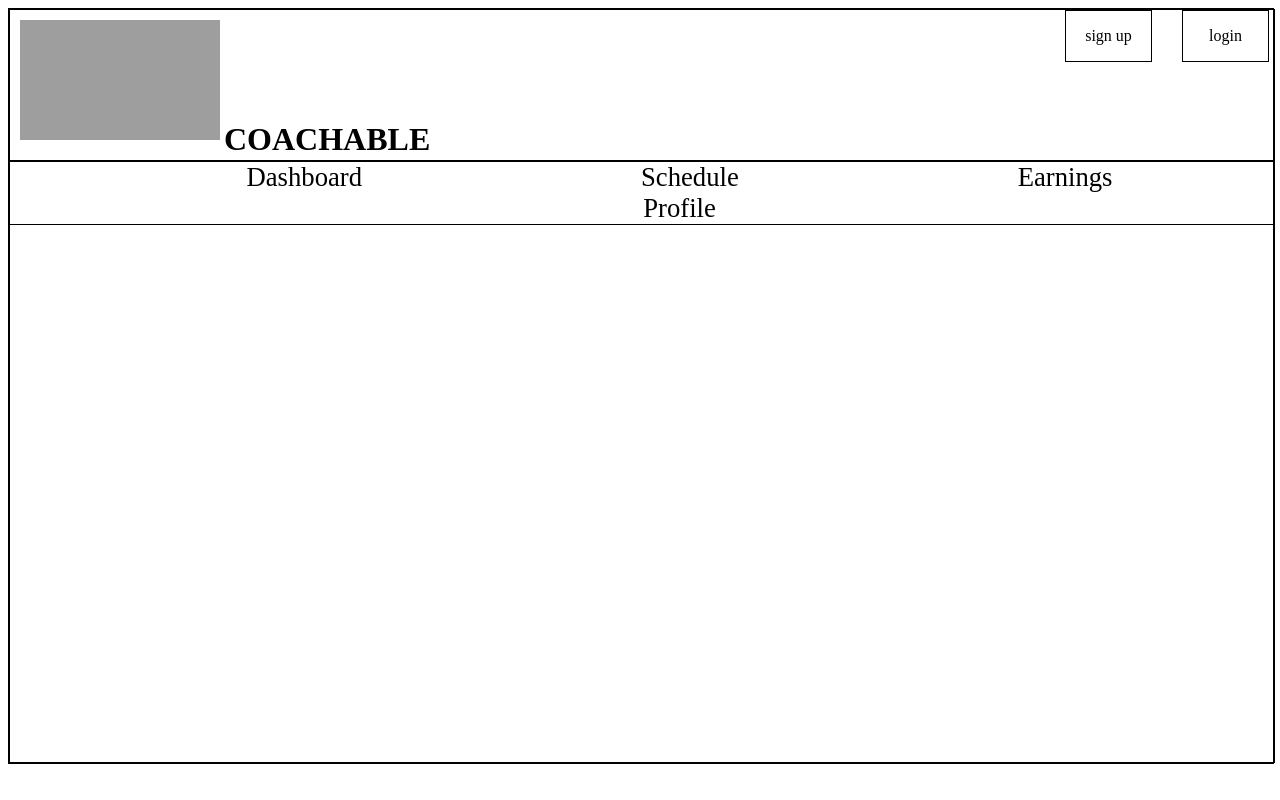
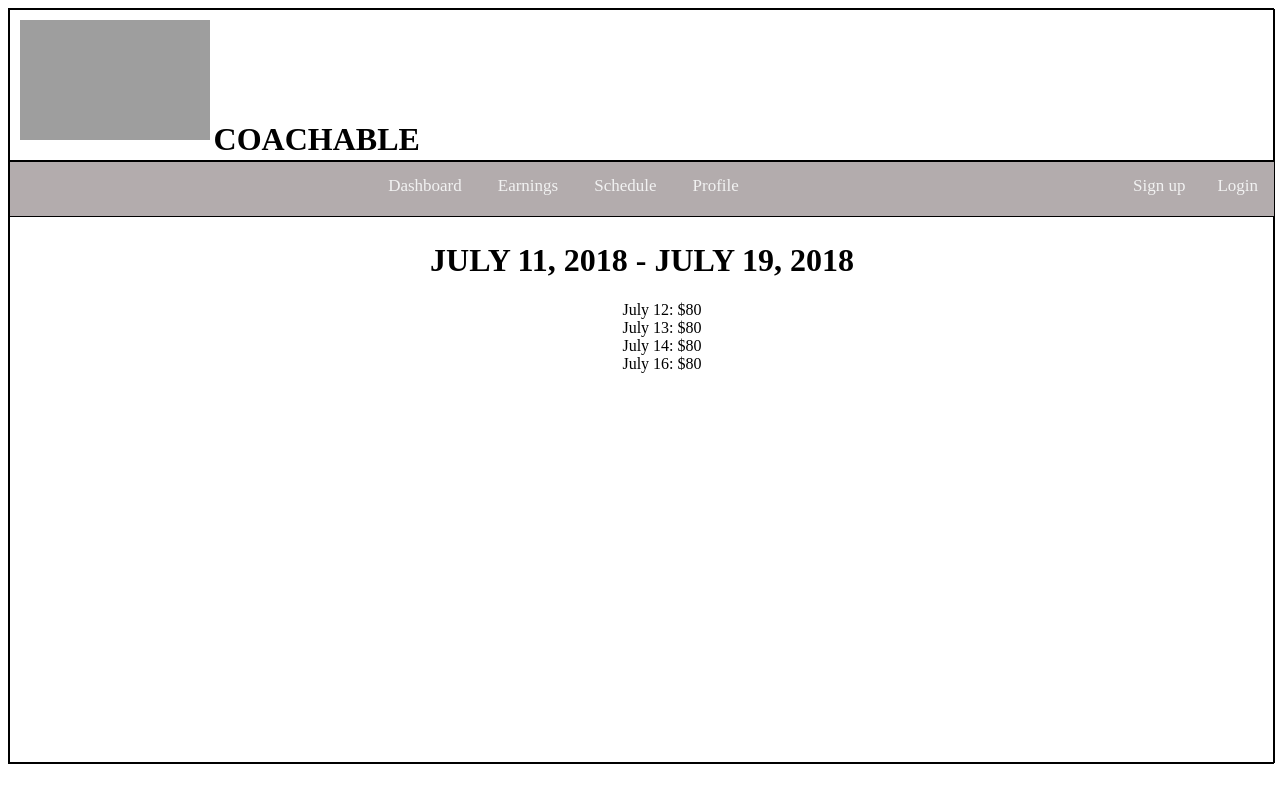
Before and after one commit to joecof/coachable, a website: page earnings.html in a window 1280 px wide. Drawn offline with Linux system fonts and the light colour scheme; grey boxes are pictures that could not be loaded.

Commit message:
updated nav bar on earnings page

```diff
--- a/earnings.html
+++ b/earnings.html
@@ -2,6 +2,8 @@
 <html>
     <head>
         <meta charset = "utf-8">
+        <meta name="viewport" content="width=device-width, initial-scale=1">
+
         <link href = "earnings_style.css" rel = "stylesheet">
     </head>
     <body>
@@ -9,19 +11,26 @@
             <div id = "header">
                 <img id = "logo" src = "https://image.freepik.com/free-icon/x-circle_318-2105.jpg" alt = "logo image"/>
                 <h1 id = "title">COACHABLE</h1>
-                <div id = "login"> <p> login </p></div>
-                <div id = "signup"> <p> sign up</p></div>
             </div>
 
             <div id = "content">
-                <div id = "menu">
-                        <ul>
-                            <li a href = "#dash">Dashboard</li>
-                            <li a href = "#schedule">Schedule</li>
-                            <li a href = "#earnings">Earnings</li>
-                            <li a href = "#profile">Profile</li>
-                        </ul>
-                    </div>
+                <div id = "menu" class = "menu">
+                    <a href="dashboard">Dashboard</a>
+                    <a href="earnings">Earnings</a>
+                    <a href="schedule">Schedule</a>
+                    <a href="profile">Profile</a>
+                    <a id="login" href="login">Login</a>
+                    <a id="signup" href="signup">Sign up</a>
+                </div>
+                <div id = contentPost>
+                    <h1>JULY 11, 2018 - JULY 19, 2018</h1>
+                    <ul>
+                        <li>July 12: $80</li>
+                        <li>July 13: $80</li>
+                        <li>July 14: $80</li>
+                        <li>July 16: $80</li>
+                    </ul>
+                </div>
             </div>
 
             <div id = "footer">
--- a/earnings_style.css
+++ b/earnings_style.css
@@ -18,7 +18,7 @@
     padding-bottom:10px;
     padding-left:10px;
     height: 80%;
-    width: 200px;
+    width: 15%;
 }
 
 #title {
@@ -26,28 +26,11 @@
     width: 300px;
 }
 
-#login {
-    float:right;
-    border: 1px solid black;
-    margin-right:5px;
-    width: 85px;
-    height: 50px;
-    text-align:center;
-}
-
-#signup {
-    float:right;
-    margin-right:30px;
-    border: 1px solid black;
-    width: 85px;
-    height: 50px;
-    text-align:center;
-}
-
 #content {
     width: 100%;
     height: 600px;
     border: 1px solid black;
+    text-align:center;
 }
 
 #menu {
@@ -56,27 +39,51 @@
     display: inline-block;
 }
 
-ul {
-    list-style-type:none;
-
-    text-align:center;
-    margin: 0;
-    padding: 0;
+.menu {
+    overflow:hidden;
+    background-color:rgb(179, 172, 173);
 }
 
-li {
+.menu a {
+    display: inline-block;
+    color:#f2f2f2;
+    text-align:center;
+    text-decoration:none;
+    padding: 14px 16px 20px 16px;
+    font-size: 17px;
+}
+
+.menu a:hover {
+    background-color: pink;
+}
+
+#login {
+    float:right;
+}
+
+#signup {
+    float:right;
+}
+
+#contentPost {
+    /* margin:0 auto; */
     display: inline;
-    padding-left: 175px;
-    padding-right: 100px;
-    font-size: 20pt;
 
 }
-li a:hover {
-    background-color: #555;
-    color: white;
+
+#contentPost > h1 {
+    text-align:center;
 }
 
-#placeholder1 {
-    padding-top:60px;
+#contentPost ul {
     text-align:center;
 }
+
+#contentPost li {
+    list-style-type:none;
+}
+
+
+/**************/
+MEDIA QUERIES
+/*************/
```
